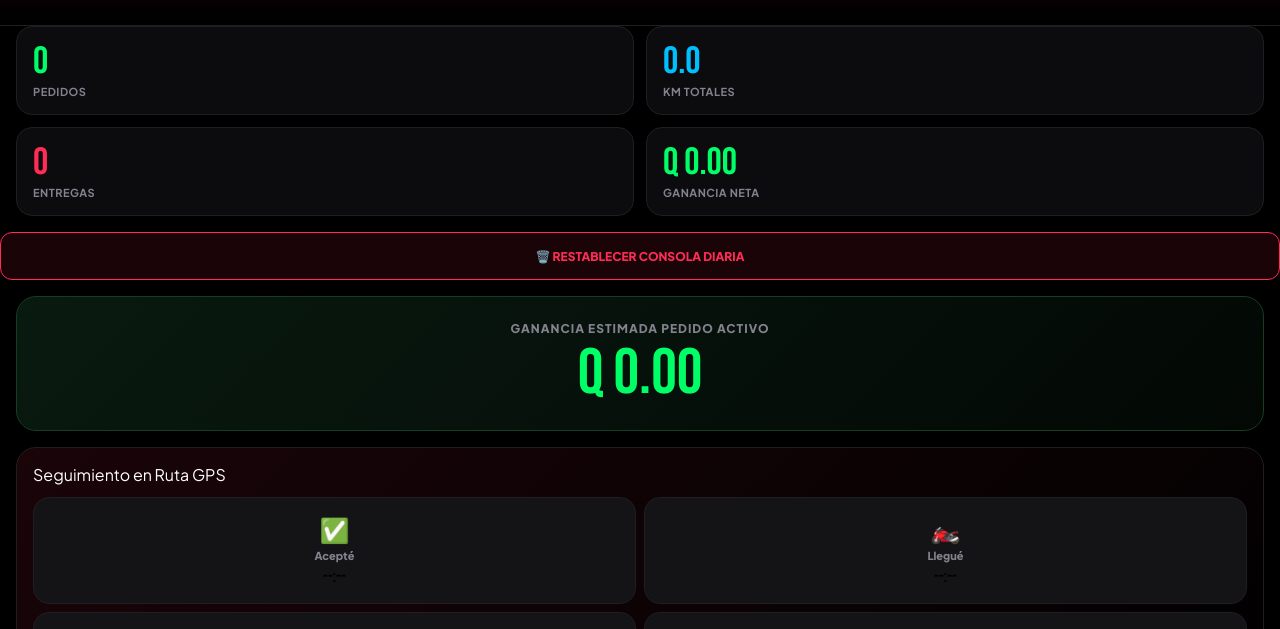
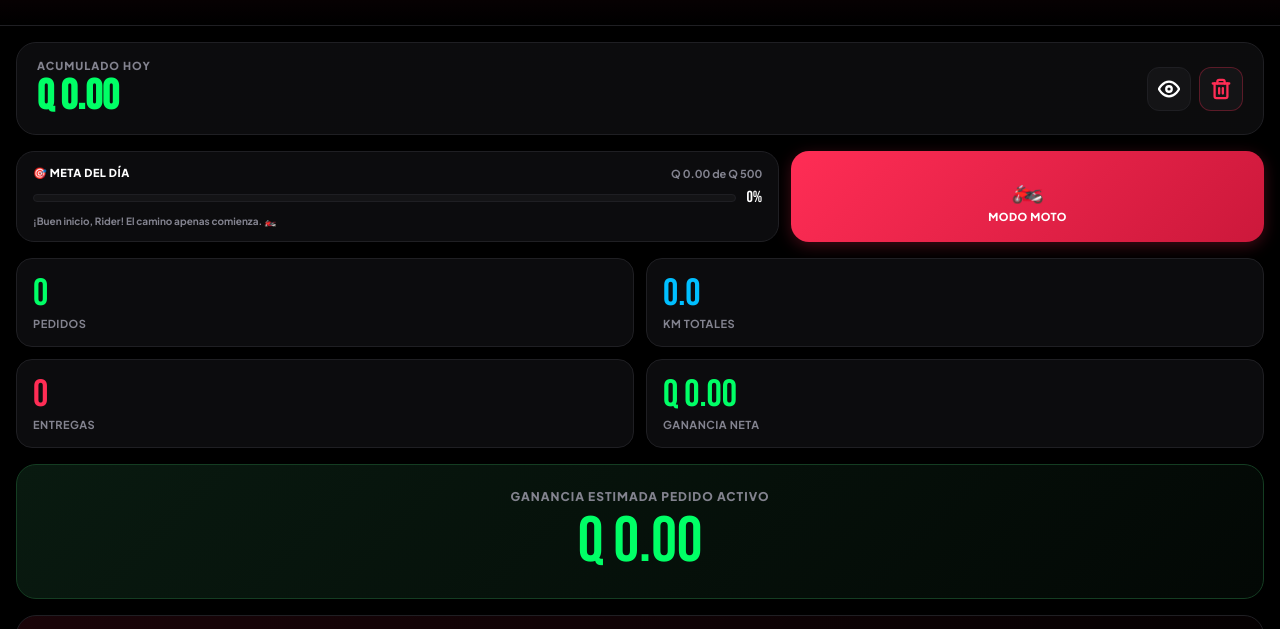
Before and after one commit to bobykmby59/CalcPYaV2, a website: page index.html in a window 1280 px wide. Shown: the part 91-720 px from the top of the page. Drawn offline with nearby package versions, Linux system fonts and the light colour scheme.

Commit message:
Add files via upload

```diff
--- a/index.html
+++ b/index.html
@@ -45,6 +45,54 @@
 
 <!-- CALCULADORA DE VIAJE ACTIVO -->
 <main class="tab-view active" id="view-calc">
+
+  <!-- Fila Financiera Premium (Boceto): Acumulado, Ojo de Privacidad y Botón Restablecer -->
+  <section class="financial-hero-card">
+    <div class="accumulated-container" onclick="toggleEarningsPrivacy()">
+      <span class="accumulated-label">ACUMULADO HOY</span>
+      <h1 class="accumulated-amount" id="headerTotalDay">Q 0.00</h1>
+    </div>
+    <div class="financial-controls">
+      <button class="action-icon-btn" id="privacyToggleBtn" onclick="toggleEarningsPrivacy()" aria-label="Ocultar Ganancias">
+        <svg id="eyeIcon" viewBox="0 0 24 24" fill="none" stroke="currentColor" stroke-width="2.5" stroke-linecap="round" stroke-linejoin="round" class="icon-svg">
+          <path d="M1 12s4-8 11-8 11 8 11 8-4 8-11 8-11-8-11-8z"/>
+          <circle cx="12" cy="12" r="3"/>
+        </svg>
+      </button>
+      <button class="action-icon-btn reset-danger-btn" onclick="confirmResetAllData()" aria-label="Restablecer Consola">
+        <svg viewBox="0 0 24 24" fill="none" stroke="currentColor" stroke-width="2.5" stroke-linecap="round" stroke-linejoin="round" class="icon-svg">
+          <polyline points="3 6 5 6 21 6"/>
+          <path d="M19 6v14a2 2 0 0 1-2 2H7a2 2 0 0 1-2-2V6m3 0V4a2 2 0 0 1 2-2h4a2 2 0 0 1 2 2v2"/>
+          <line x1="10" y1="11" x2="10" y2="17"/>
+          <line x1="14" y1="11" x2="14" y2="17"/>
+        </svg>
+      </button>
+    </div>
+  </section>
+
+  <!-- Fila Meta Diaria Interactiva y Modo Moto -->
+  <section class="meta-moto-row">
+    <div class="thermometer-goal-card" id="goalProgressCard">
+      <div class="thermometer-header">
+        <div class="thermometer-title">🎯 Meta del Día</div>
+        <div class="thermometer-meta-text" id="goalCardSub">Q 0.00 de Q 500</div>
+      </div>
+      <div class="thermometer-gauge-wrapper">
+        <div class="thermometer-stem">
+          <div class="thermometer-stem-fill" id="goalArcFill"></div>
+        </div>
+        <div class="thermometer-pct-badge" id="goalProgressPct">0%</div>
+      </div>
+      <div class="goal-motivational-text" id="goalMotivationalText">¡Buen inicio, Rider! El camino apenas comienza. 🏍️</div>
+    </div>
+
+    <button class="moto-mode-trigger-btn" onclick="enterMotoMode()">
+      <span class="btn-icon">🏍️</span>
+      <span class="btn-text">MODO MOTO</span>
+    </button>
+  </section>
+
+  <!-- Métricas Generales en Rejilla 2x2 -->
   <section class="dash-card">
     <div class="stat-item"><span class="val" id="statOrders">0</span><span class="lbl">Pedidos</span></div>
     <div class="stat-item"><span class="val blue" id="statKm">0.0</span><span class="lbl">KM Totales</span></div>
@@ -52,28 +100,13 @@
     <div class="stat-item"><span class="val" id="statNeta">Q 0.00</span><span class="lbl">Ganancia Neta</span></div>
   </section>
 
-  <!-- Termómetro de Meta Diaria (Ubicación Superior Exclusiva) -->
-  <section class="thermometer-goal-card" id="goalProgressCard" style="display: none; margin: 0 0 16px 0;">
-    <div class="thermometer-header">
-      <div class="thermometer-title">🎯 Meta del Día</div>
-      <div class="thermometer-meta-text" id="goalCardSub">Q 0.00 de Q 500</div>
-    </div>
-    <div class="thermometer-gauge-wrapper">
-      <div class="thermometer-bulb"></div>
-      <div class="thermometer-stem"><div class="thermometer-stem-fill" id="goalArcFill"></div></div>
-      <div class="thermometer-pct-badge" id="goalProgressPct">0%</div>
-    </div>
-    <div class="goal-motivational-text" id="goalMotivationalText">¡Buen inicio, Rider! El camino apenas comienza. 🏍️</div>
-  </section>
-
-  <!-- Botón de Restablecimiento Accesible de Consola Diaria -->
-  <button class="h-btn" onclick="confirmResetAllData()" style="background: rgba(255, 45, 85, 0.1); border-color: var(--accent); color: var(--accent); font-weight: 800; width: 100%; margin-bottom: 16px; border-radius: 12px; min-height: 48px;">🗑️ RESTABLECER CONSOLA DIARIA</button>
-
+  <!-- Tarjeta de Ganancia Estimada del Pedido Activo -->
   <div class="live-calc-card">
     <div class="live-calc-title">Ganancia Estimada Pedido Activo</div>
     <div class="live-calc-amount" id="liveCalcAmount">Q 0.00</div>
   </div>
 
+  <!-- Seguimiento de GPS -->
   <div class="tracking-segment">
     <div class="input-label" style="margin-bottom: 12px;">Seguimiento en Ruta GPS</div>
     <div class="track-btns">
```
